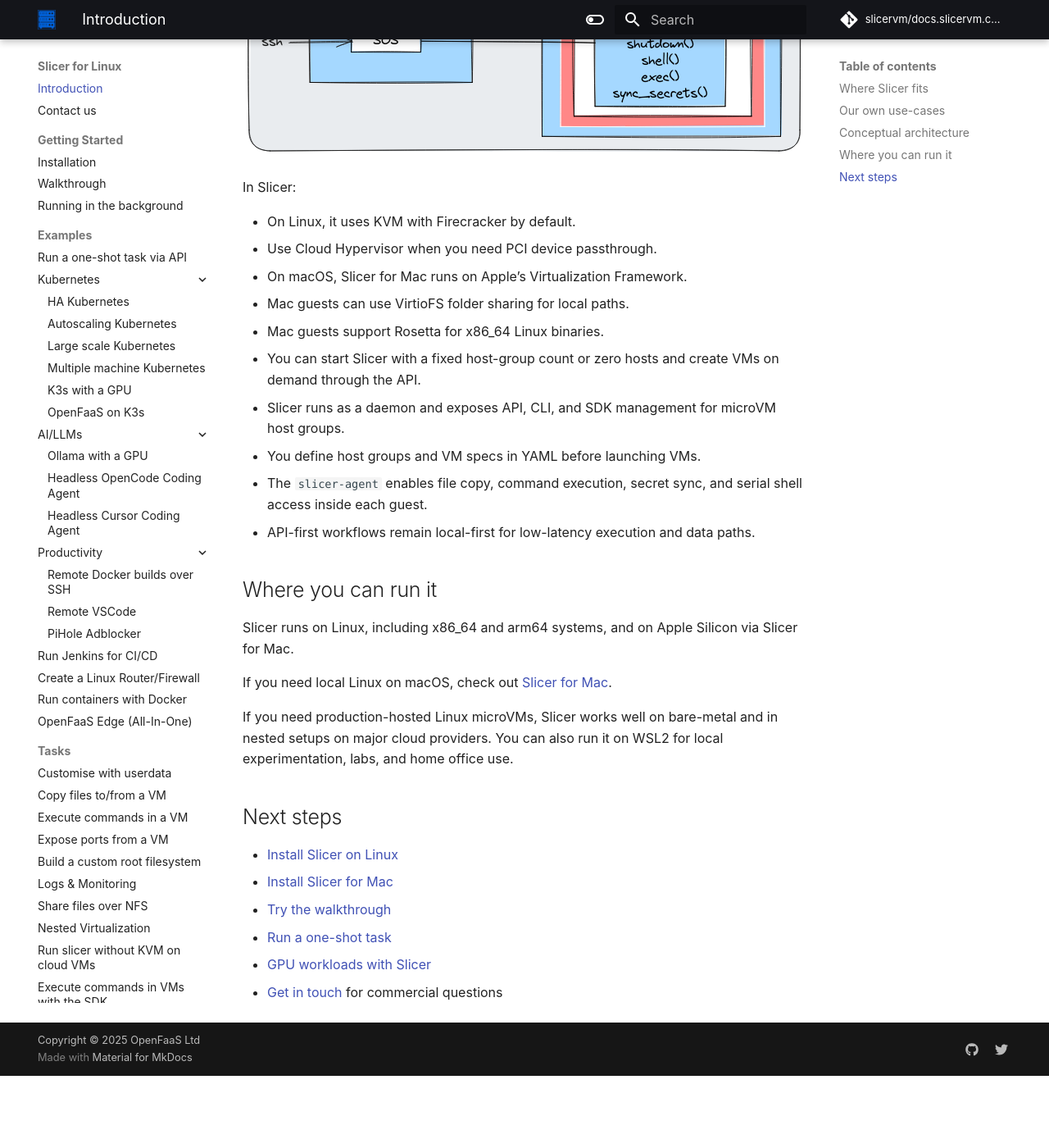
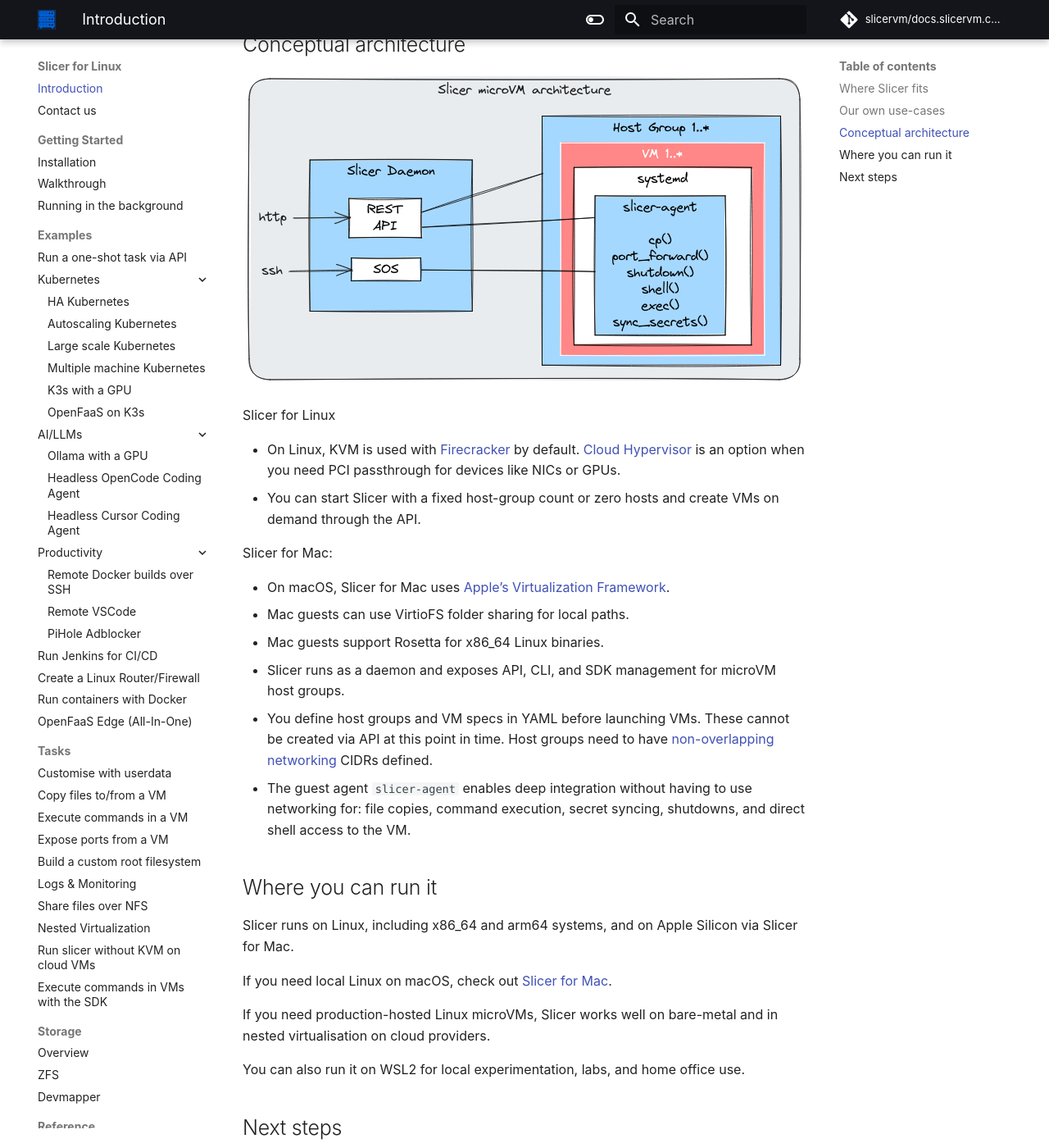
Before and after one commit to slicervm/docs.slicervm.com, an MkDocs documentation site: the page built from docs/index.md, in a window 1280 px wide and 1400 px high, scrolled down 1424 px. Shown: the whole window at 82% size. Built offline with MkDocs 1.6.1 and Material for MkDocs 9.7.7, drawn with Linux system fonts in a browser that asks for light colours; some web fonts are replaced; comment, search, counter and statistics services are not loaded; before the commit the page ends 2736 px from its top, so only the background shows below that; some of the changed text lies outside the part shown.

Commit message:
Improve intro on services vs sandboxes
These are not real API primitives, but an approach to explain
two distinct use-cases for Slicer.

Signed-off-by: Alex Ellis (OpenFaaS Ltd) <alexellis2@gmail.com>

```diff
--- a/docs/index.md
+++ b/docs/index.md
@@ -7,14 +7,20 @@
 
 ## Where Slicer fits
 
-Slicer is useful for both one-off workloads and long-running Linux workloads.
+Slicer is useful for both one-off/ephemeral workloads and long-running Linux services.
 
-* **Sandboxes** — API-driven, disposable environments for short-lived execution and automation.
-* **Services** — persistent VMs where you need stable hosts and ongoing operations.
+All Slicer VMs are called VMs both in the YAML, the API, and codebase, however, we talk about them in two different ways:
+
+* **Sandboxes** — API-driven, disposable environments for short-lived execution and automation. These VMs are launched into a host group which has a `count: 0` on start-up.
+* **Services** — persistent VMs where you need stable hosts for hosting, long-term testing, etc. These VMs are launched from a host group which has a `count: 1` or higher.
 
 Both are managed through the same CLI/API/SDK surfaces.
 
-In both modes you get full Linux behavior where containers are not enough: package managers, services, networking, and predictable startup.
+In both modes you get a full Linux system where often containers are not enough: package managers, services that need to run as root, bespoke networking configurations, and predictable startup/tear-down times.
+
+Example of Slicer used for a Service: [A remote (persistent) BuildKit daemon](/examples/buildkit/) or [HA K3s cluster](/examples/ha-k3s/)
+
+Example of a Slicer used as a Sandbox: [Run a task](/examples/run-a-task/) or [Process video files with ffmpeg](/tasks/execute-commands-with-sdk/)
 
 ## Our own use-cases
 
@@ -33,18 +39,20 @@
 
 ![Slicer architecture](/images/slicer-arch.svg)
 
-In Slicer:
+Slicer for Linux
 
-* On Linux, it uses KVM with Firecracker by default.
-* Use Cloud Hypervisor when you need PCI device passthrough.
-* On macOS, Slicer for Mac runs on Apple’s Virtualization Framework.
+* On Linux, KVM is used with [Firecracker](https://firecracker-microvm.github.io/) by default. [Cloud Hypervisor](https://www.cloudhypervisor.org/) is an option when you need PCI passthrough for devices like NICs or GPUs.
+* You can start Slicer with a fixed host-group count or zero hosts and create VMs on demand through the API.
+
+Slicer for Mac:
+
+* On macOS, Slicer for Mac uses [Apple’s Virtualization Framework](https://developer.apple.com/documentation/virtualization).
 * Mac guests can use VirtioFS folder sharing for local paths.
 * Mac guests support Rosetta for x86_64 Linux binaries.
-* You can start Slicer with a fixed host-group count or zero hosts and create VMs on demand through the API.
+
 * Slicer runs as a daemon and exposes API, CLI, and SDK management for microVM host groups.
-* You define host groups and VM specs in YAML before launching VMs.
-* The `slicer-agent` enables file copy, command execution, secret sync, and serial shell access inside each guest.
-* API-first workflows remain local-first for low-latency execution and data paths.
+* You define host groups and VM specs in YAML before launching VMs. These cannot be created via API at this point in time. Host groups need to have [non-overlapping networking](/reference/networking/) CIDRs defined.
+* The guest agent `slicer-agent` enables deep integration without having to use networking for: file copies, command execution, secret syncing, shutdowns, and direct shell access to the VM.
 
 ## Where you can run it
 
@@ -52,7 +60,8 @@
 
 If you need local Linux on macOS, check out [Slicer for Mac](/mac/overview).
 
-If you need production-hosted Linux microVMs, Slicer works well on bare-metal and in nested setups on major cloud providers.
+If you need production-hosted Linux microVMs, Slicer works well on bare-metal and in nested virtualisation on cloud providers.
+
 You can also run it on WSL2 for local experimentation, labs, and home office use.
 
 ## Next steps
```
Also changed, not shown: docs/getting-started/install.md (+7 -3 lines), docs/getting-started/walkthrough.md (+3 -1 lines).
